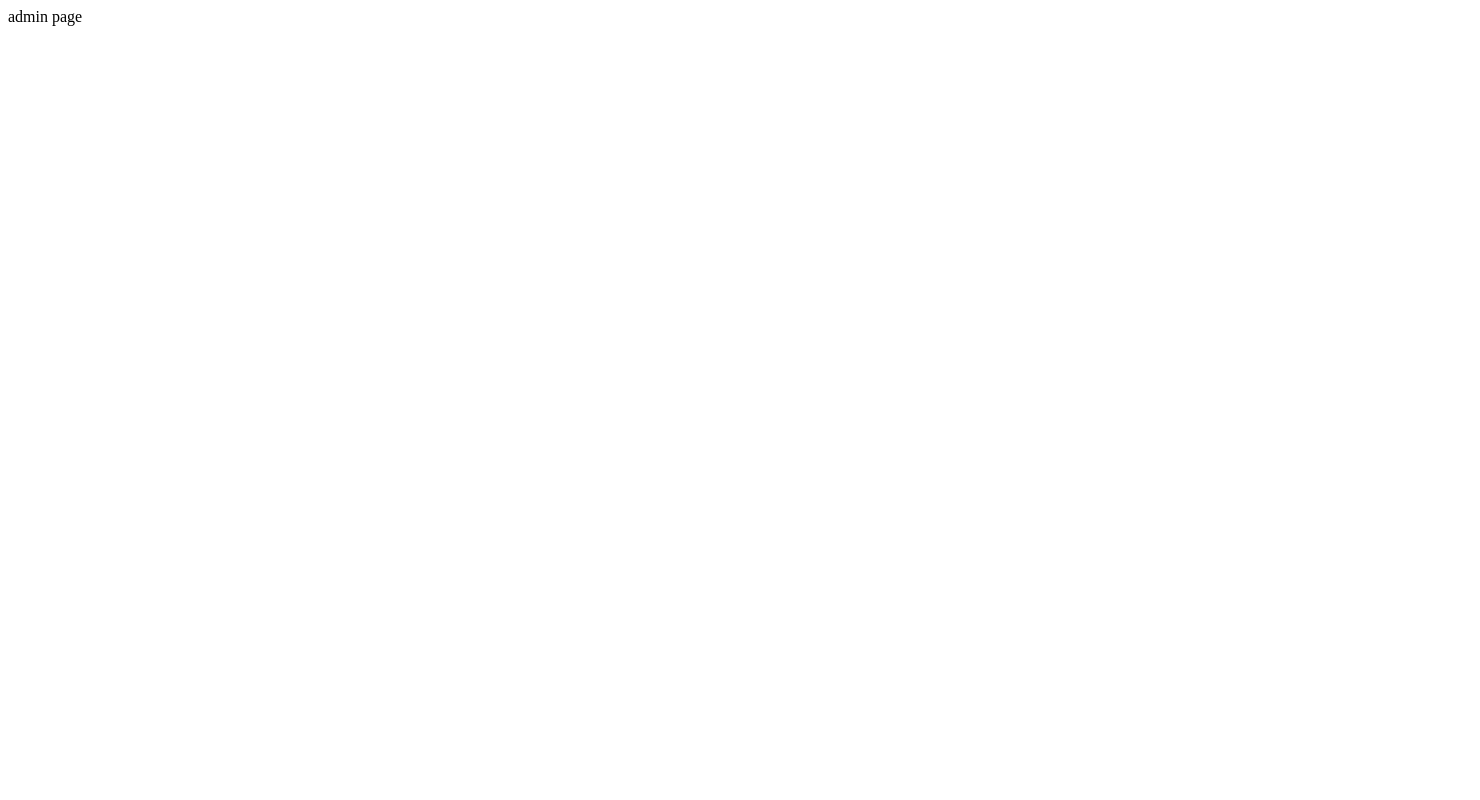
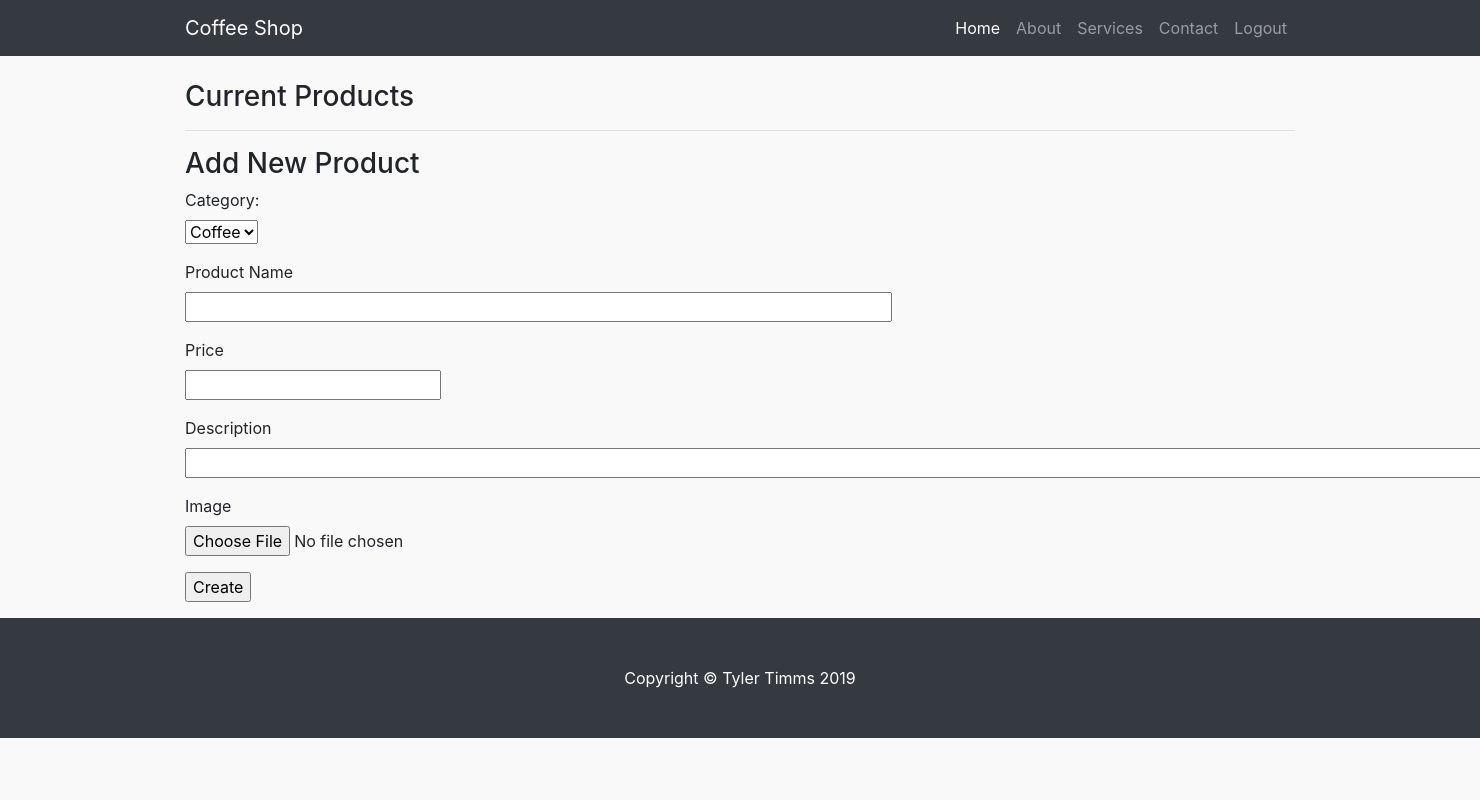
Before and after one commit to ttimms/coffee_shop, a Flask app: page /admin in a window 1480 px wide; the page is wider, and only the part inside the window is pictured. Before the commit the part shown is almost empty. Run offline with Flask 2, Linux system fonts and the light colour scheme; the visitor is signed in with stand-in values (Sample User, id 1); data that the repository does not hold is empty; some libraries are stand-ins or nearby versions.

Commit message:
Admin page created

```diff
--- a/StoreApp/__init__.py
+++ b/StoreApp/__init__.py
@@ -9,5 +9,6 @@ storeApp.config.from_object(Config)
 db = SQLAlchemy(storeApp)
 migrate = Migrate(storeApp, db)
 login = LoginManager(storeApp)
+login.login_view = 'login'
 
 from StoreApp import routes, models
--- a/StoreApp/forms.py
+++ b/StoreApp/forms.py
@@ -1,9 +1,22 @@
 from flask_wtf import FlaskForm
-from wtforms import StringField, PasswordField, BooleanField, SubmitField
+from flask_wtf.file import FileField, FileRequired
+from wtforms import StringField, PasswordField, BooleanField, SubmitField, FloatField, SelectField
 from wtforms.validators import DataRequired
 
 class LoginForm(FlaskForm):
-    username = StringField('Username', validators=[DataRequired()])
-    password = PasswordField('Password', validators=[DataRequired()])
-    remember_me = BooleanField('Remember Me')
-    submit = SubmitField('Sign In')
+  username = StringField('Username', validators=[DataRequired()])
+  password = PasswordField('Password', validators=[DataRequired()])
+  remember_me = BooleanField('Remember Me')
+  submit = SubmitField('Sign In')
+
+class NewProductForm(FlaskForm):
+  category = SelectField('Category: ',
+                choices=[('coffee',   'Coffee'),
+                        ('food', 'Food'),
+                        ('treat', 'Treat')]
+              )
+  name = StringField('Product Name', validators=[DataRequired()])
+  price = FloatField('Price', validators=[DataRequired()])
+  description = StringField('Description')
+  image = FileField('Image', validators=[FileRequired()])
+  submit = SubmitField('Create')
--- a/StoreApp/routes.py
+++ b/StoreApp/routes.py
@@ -1,16 +1,14 @@
-from StoreApp import storeApp
-from flask import render_template, flash, redirect, url_for
-from StoreApp.forms import LoginForm
-from StoreApp.models import User
+from StoreApp import storeApp, db
+from flask import render_template, flash, redirect, url_for, request
+from StoreApp.forms import LoginForm, NewProductForm
+from StoreApp.models import User, Product
 from flask_login import current_user, login_user, logout_user, login_required
+from werkzeug.utils import secure_filename
 
 @storeApp.route('/')
 @storeApp.route('/index')
 def index():
-  products = ({"name": "Cappuccino", "price": "5.00", "image": "static/img/cappuccino.png"},
-              {"name": "Black Coffee", "price": "2.00", "image": "static/img/coffee.png"},
-              {"name": "Iced Coffee", "price": "3.00", "image": "static/img/iced_coffee.jpeg"}
-            )
+  products = Product.query.all()
   return render_template('home.html', title='Home', products=products)
 
 @storeApp.route('/login', methods=['GET', 'POST'])
@@ -33,7 +31,23 @@ def logout():
   logout_user()
   return redirect(url_for('login'))
 
-@storeApp.route('/admin')
+@storeApp.route('/admin', methods=['GET', 'POST'])
 @login_required
 def admin():
-  return 'admin page'
+  products = Product.query.all()
+  form = NewProductForm()
+  if form.validate_on_submit():
+    file = form.image.data
+    if file:
+      file.save(storeApp.config['UPLOAD_FOLDER'] + secure_filename(file.filename))
+    newProduct = Product(
+      category = form.category.data,
+      name = form.name.data,
+      price = form.price.data,
+      description = form.description.data,
+      image_path = secure_filename(file.filename)
+    )
+    db.session.add(newProduct)
+    db.session.commit()
+    return redirect(url_for('admin'))
+  return render_template('admin.html', products=products, form=form)
--- /dev/null
+++ b/StoreApp/templates/admin.html
@@ -0,0 +1,59 @@
+{% extends 'base.html' %}
+
+{% block head %}
+<link rel="stylesheet" href="static/css/login.css"/>
+{% endblock %}
+
+{% block body %}
+  <h3>Current Products</h3>
+  {% if products is defined %}
+    <ul>
+      {% for product in products %}
+        <li>
+          {{ product.name }}
+        </li>
+      {% endfor %}
+    </ul>
+  {% endif %}
+  <hr/>
+  <h3>Add New Product</h3>
+  <form action="" method="POST" class="login-form" enctype="multipart/form-data">
+      {{ form.hidden_tag() }}
+      <p>
+        {{ form.category.label }}<br/>
+        {{ form.category }}
+        {% for error in form.category.errors %}
+          <span class="alert alert-danger">{{ error }}</span>
+        {% endfor %}
+      </p>
+      <p>
+        {{ form.name.label }}<br/>
+        {{ form.name(size=64)}}
+        {% for error in form.name.errors %}
+          <span class="alert alert-danger">{{ error }}</span>
+        {% endfor %}
+      </p>
+      <p>
+        {{ form.price.label }}<br/>
+        {{ form.price }}
+        {% for error in form.price.errors %}
+          <span class="alert alert-danger">{{ error }}</span>
+        {% endfor %}
+      </p>
+      <p>
+        {{ form.description.label }}
+        {{ form.description(size=128)}}
+        {% for error in form.description.errors %}
+          <span class="alert alert-danger">{{ error }}</span>
+        {% endfor %}
+      </p>
+      <p>
+        {{ form.image.label }}<br/>
+        {{ form.image }}
+        {% for error in form.image.errors %}
+          <span class="alert alert-danger">{{ error }}</span>
+        {% endfor %}
+      </p>
+      <p>{{ form.submit() }}</p>
+  </form>
+{% endblock %}
--- a/StoreApp/templates/base.html
+++ b/StoreApp/templates/base.html
@@ -18,14 +18,14 @@
   <!-- Navigation -->
   <nav class="navbar navbar-expand-lg navbar-dark bg-dark fixed-top">
     <div class="container">
-      <a class="navbar-brand" href="#">Coffee Shop</a>
+      <a class="navbar-brand" href="{{ url_for('index') }}">Coffee Shop</a>
       <button class="navbar-toggler" type="button" data-toggle="collapse" data-target="#navbarResponsive" aria-controls="navbarResponsive" aria-expanded="false" aria-label="Toggle navigation">
         <span class="navbar-toggler-icon"></span>
       </button>
       <div class="collapse navbar-collapse" id="navbarResponsive">
         <ul class="navbar-nav ml-auto">
           <li class="nav-item active">
-            <a class="nav-link" href="#">Home
+            <a class="nav-link" href="{{ url_for('index') }}">Home
               <span class="sr-only">(current)</span>
             </a>
           </li>
@@ -38,6 +38,11 @@
           <li class="nav-item">
             <a class="nav-link" href="#">Contact</a>
           </li>
+          {% if current_user.is_authenticated %}
+          <li class="nav-item">
+            <a class="nav-link" href="{{ url_for('logout') }}">Logout</a>
+          </li>
+          {% endif %}
         </ul>
       </div>
     </div>
--- a/StoreApp/templates/home.html
+++ b/StoreApp/templates/home.html
@@ -52,13 +52,13 @@
         {% for product in products %}
           <div class="col-lg-4 col-md-6 mb-4">
             <div class="card h-100">
-              <a href="#"><img class="card-img-top" src="{{product.image}}" alt=""></a>
+              <a href="#"><img class="card-img-top" src="static/img/{{product.image_path}}" alt="{{ product.name }}"></a>
               <div class="card-body">
                 <h4 class="card-title">
                   <a href="#">{{ product.name }}</a>
                 </h4>
                 <h5>${{ product.price }}</h5>
-                <p class="card-text">Lorem ipsum dolor sit amet, consectetur adipisicing elit. Amet numquam aspernatur!</p>
+                <p class="card-text">{{ product.description }}</p>
               </div>
               <div class="card-footer">
                 <small class="text-muted">&#9733; &#9733; &#9733; &#9733; &#9734;</small>
--- a/StoreApp/templates/login.html
+++ b/StoreApp/templates/login.html
@@ -6,7 +6,7 @@
 
 {% block body %}
 <h3>Login</h3>
-<form action="" method="post" class="login-form" novalidate>
+<form action="" method="POST" class="login-form" novalidate>
     {{ form.hidden_tag() }}
     <p>
       {{ form.username.label }}<br>
@@ -22,6 +22,10 @@
         <span class="alert alert-danger">{{ error }}</span>
       {% endfor %}
     </p>
+    <p>
+      {{ form.remember_me.label }}
+      {{ form.remember_me }}
+    </p>
     <p>{{ form.submit() }}</p>
 </form>
 {% endblock %}
--- a/config.py
+++ b/config.py
@@ -6,3 +6,5 @@ class Config(object):
     SQLALCHEMY_DATABASE_URI = os.environ.get('DATABASE_URL') or \
         'sqlite:///' + os.path.join(basedir, 'app.db')
     SQLALCHEMY_TRACK_MODIFICATIONS = False
+    UPLOAD_FOLDER = os.environ.get('UPLOAD_FOLDER')
+    ALLOWED_EXTENSIONS = set(['png', 'jpg', 'jpeg', 'gif'])
```
Also changed, not shown: StoreApp/static/img/dunkin.jpg (added), StoreApp/static/img/starbucks.webp (added), StoreApp/static/img/tree_city.jpg (added). Lines whose indentation alone changed are shown as unchanged.
